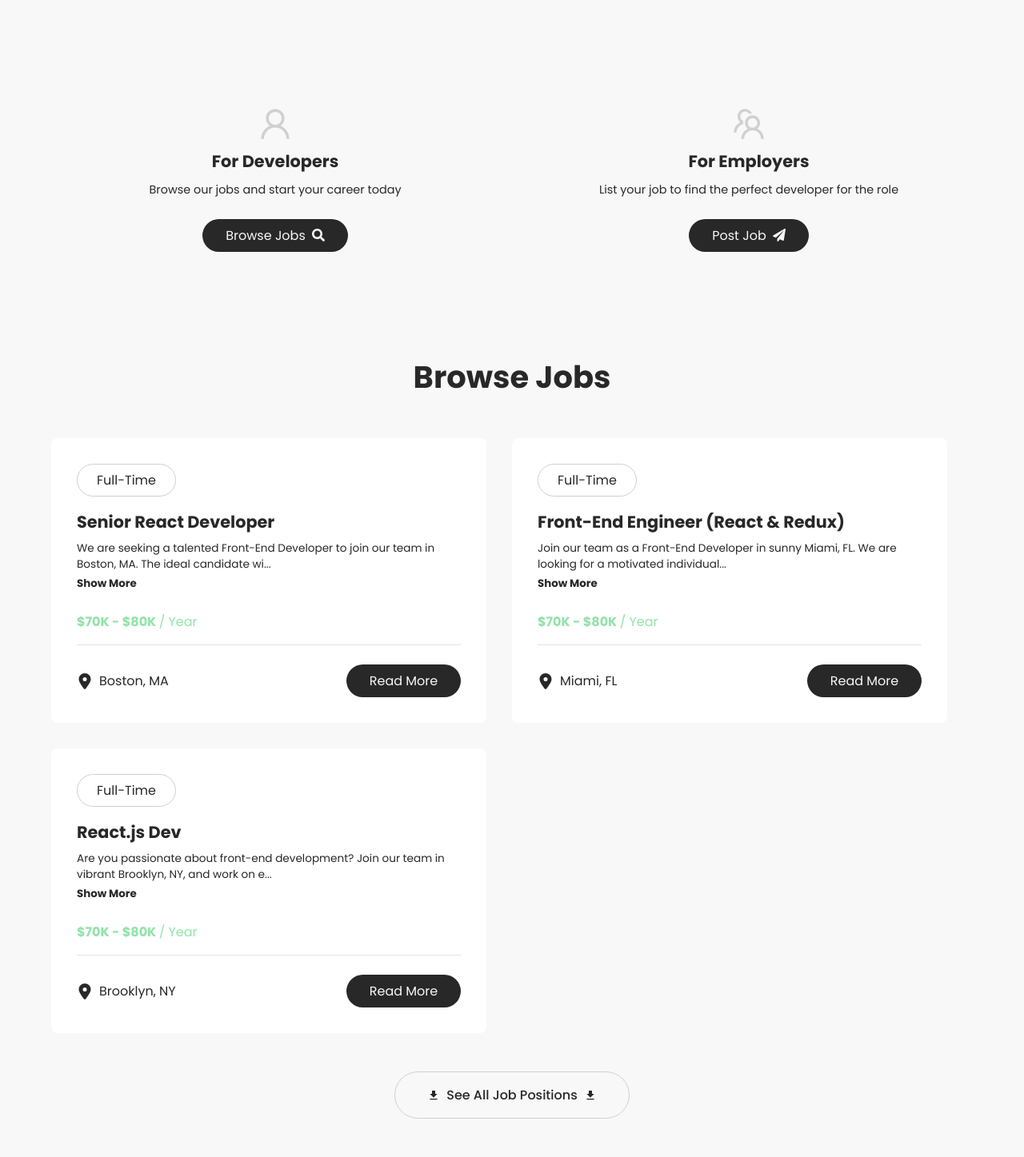
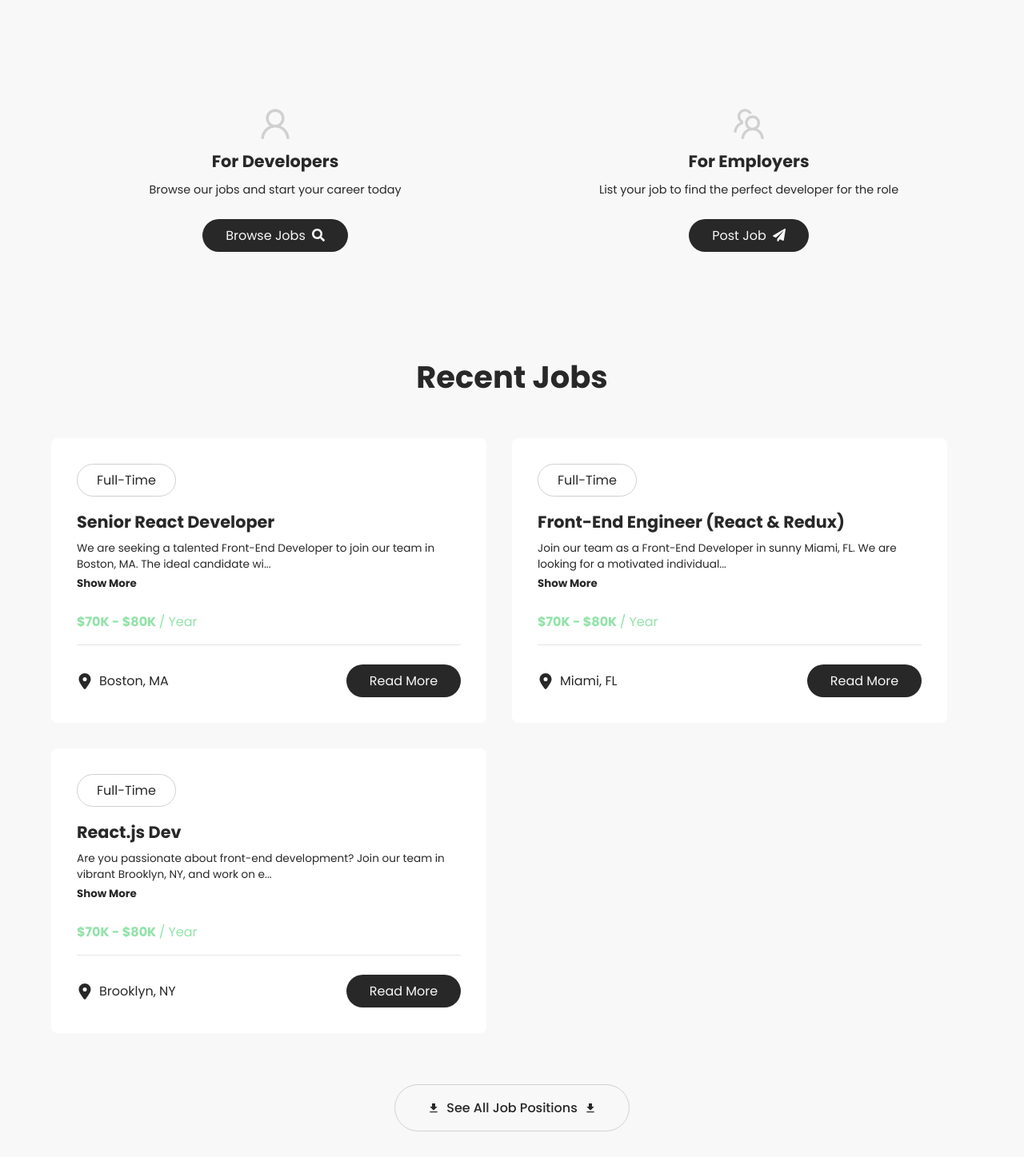
Before and after one commit to RiccardoImperiale/react-jobbin, a React (Vite) app: page / in a window 1280 px wide. Shown: the part 783-2230 px from the top of the page at 80% size. After the commit the page ends 2198 px from the top, so only its background shows below. Built offline with nearby package versions, Linux system fonts and the light colour scheme.

Commit message:
add all jobs page

```diff
--- a/src/assets/css/job_listings.css
+++ b/src/assets/css/job_listings.css
@@ -14,31 +14,5 @@
         display: flex;
         flex-wrap: wrap;
         gap: 2rem;
-        padding-bottom: 3rem;
-    }
-
-    .bottom {
-        display: flex;
-        align-items: center;
-
-        .btn_all_jobs {
-            margin: auto;
-            background-color: var(--jo-light);
-            border: 1px solid var(--jo-secondary);
-            color: var(--jo-dark);
-            padding: 1rem 2.5rem;
-            font-weight: 500;
-            transition: .25s ease;
-
-            &:hover {
-                background-color: var(--jo-dark);
-                color: var(--jo-light);
-                border: 1px solid var(--jo-secondary);
-            }
-
-            &:hover .icon {
-                color: var(--jo-primary);
-            }
-        }
     }
 }
--- /dev/null
+++ b/src/assets/css/jobs_page.css
@@ -0,0 +1,3 @@
+.jobs_page {
+    padding-bottom: 3rem;
+}
--- /dev/null
+++ b/src/assets/css/show_all_jobs.css
@@ -0,0 +1,25 @@
+.show_all_jobs {
+    display: flex;
+    align-items: center;
+    margin-top: 1rem;
+
+    .btn_all_jobs {
+        margin: auto;
+        background-color: var(--jo-light);
+        border: 1px solid var(--jo-secondary);
+        color: var(--jo-dark);
+        padding: 1rem 2.5rem;
+        font-weight: 500;
+        transition: .25s ease;
+
+        &:hover {
+            background-color: var(--jo-dark);
+            color: var(--jo-light);
+            border: 1px solid var(--jo-secondary);
+        }
+
+        &:hover .icon {
+            color: var(--jo-primary);
+        }
+    }
+}
--- a/src/components/JobListings.jsx
+++ b/src/components/JobListings.jsx
@@ -1,25 +1,16 @@
 import '../assets/css/job_listings.css'
 import JobCard from './JobCard';
 import jobs from '../jobs.json'
-import { MdFileDownload } from "react-icons/md";
-import { Link } from 'react-router-dom';
 
-export default function JobListings() {
-    const recentJobs = jobs.slice(0, 3)
+export default function JobListings({ isHome = true }) {
+    const jobList = isHome ? jobs.slice(0, 3) : jobs;
     return (
         <section className="job_listings">
             <div className="container">
-                <h2 className="title">Browse Jobs</h2>
+                <h2 className="title">{isHome ? 'Recent Jobs' : 'Browse Jobs'} </h2>
                 <div className="jobs">
-                    {recentJobs.map((job) => <JobCard key={job.id} job={job} />)}
+                    {jobList.map((job) => <JobCard key={job.id} job={job} />)}
                 </div>
-
-                <div className="bottom">
-                    <Link to="/jobs" className="btn_dark btn_all_jobs"><MdFileDownload className='icon' />
-                        See All Job Positions <MdFileDownload className='icon' />
-                    </Link>
-                </div>
-
             </div>
         </section>
     )
--- /dev/null
+++ b/src/components/ShowAllJobsBtn.jsx
@@ -0,0 +1,12 @@
+import '../assets/css/show_all_jobs.css'
+import { MdFileDownload } from "react-icons/md";
+import { Link } from 'react-router-dom';
+export default function ShowAllJobsBtn() {
+    return (
+        <div className="show_all_jobs">
+            <Link to="/jobs" className="btn_dark btn_all_jobs"><MdFileDownload className='icon' />
+                See All Job Positions <MdFileDownload className='icon' />
+            </Link>
+        </div>
+    )
+}
--- a/src/pages/HomePage.jsx
+++ b/src/pages/HomePage.jsx
@@ -1,6 +1,7 @@
 import Hero from "../components/Hero"
 import HomeCards from "../components/HomeCards"
 import JobListings from "../components/JobListings"
+import ShowAllJobsBtn from "../components/ShowAllJobsBtn"
 
 export default function HomePage() {
     return (
@@ -8,6 +9,7 @@ export default function HomePage() {
             <Hero />
             <HomeCards />
             <JobListings />
+            <ShowAllJobsBtn />
         </main>
     )
 }
--- a/src/pages/JobsPage.jsx
+++ b/src/pages/JobsPage.jsx
@@ -1,5 +1,9 @@
+import JobListings from "../components/JobListings";
+import '../assets/css/jobs_page.css'
 export default function JobsPage() {
     return (
-        <div>JobsPage</div>
+        <div className="jobs_page">
+            <JobListings isHome={false} />
+        </div>
     )
 }
```
